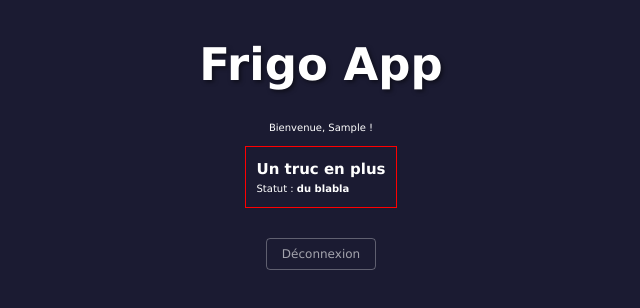
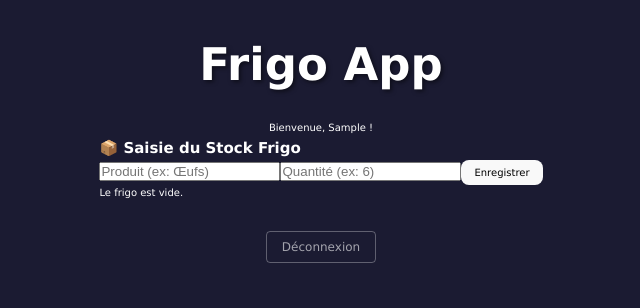
Before and after one commit to Projet-ingenierie-logiciel-2A-JerRouTes/projet2A, a React app in the folder src/frontend/: page / in a window 1280 px wide. Both pictures are taken after typing "Sample", "Sample123" into the empty fields and a click on the button "Se connecter". Shown: the top 308 px of the page, without its empty margins (319-959 px from the left). Built offline with nearby package versions, Linux system fonts and the light colour scheme; the HTML template or start-up script is replaced by a standard one.

Commit message:
feat: login et inventaire complets avec documentation README

```diff
--- a/src/frontend/src/App.jsx
+++ b/src/frontend/src/App.jsx
@@ -1,6 +1,7 @@
 import React, { useState } from "react";
 import Login from "./components/Login";
 import Test from "./components/Test";
+import InventaireFrigo from "./components/InventaireFrigo";
 import "./App.css";
 
 const App = () => {
@@ -9,15 +10,22 @@ const App = () => {
   return (
     <div className="app">
       {!user ? (
-        // Si pas d'utilisateur, on affiche le Login
         <Login onLogin={(pseudo) => setUser(pseudo)} />
       ) : (
-        // Si connecté, on affiche le contenu
         <>
           <h1>Frigo App</h1>
           <p>Bienvenue, {user} !</p>
+
+          {/* --- ANCIEN AFFICHAGE (COMMENTÉ) ---
           <Test />
-          <button onClick={() => setUser(null)} className="logout-btn">Déconnexion</button>
+          ------------------------------------- */}
+
+          {/* NOUVEL AFFICHAGE : SAISIE D'INGRÉDIENTS */}
+          <InventaireFrigo />
+
+          <button onClick={() => setUser(null)} className="logout-btn">
+            Déconnexion
+          </button>
         </>
       )}
     </div>
--- /dev/null
+++ b/src/frontend/src/components/InventaireFrigo.jsx
@@ -0,0 +1,83 @@
+import React, { useState } from 'react';
+
+function InventaireFrigo() {
+  const [ingredient, setIngredient] = useState('');
+  const [quantite, setQuantite] = useState('');
+  const [stock, setStock] = useState([]);
+
+  // Fonction pour ajouter un produit au tableau
+  const enregistrerProduit = (e) => {
+    e.preventDefault();
+    if (ingredient && quantite) {
+      const nouvelArticle = {
+        id: Date.now(), // Génère un ID unique basé sur le temps
+        nom: ingredient,
+        qte: quantite
+      };
+      setStock([...stock, nouvelArticle]); // Ajoute l'article à la liste existante
+      setIngredient(''); // Réinitialise le champ produit
+      setQuantite('');   // Réinitialise le champ quantité
+    }
+  };
+
+  // Fonction pour supprimer un produit de la liste
+  const supprimerArticle = (id) => {
+    setStock(stock.filter(item => item.id !== id));
+  };
+
+  return (
+    <div className="inventory-container">
+      <h2>📦 Saisie du Stock Frigo</h2>
+
+      <form onSubmit={enregistrerProduit} className="inventory-form">
+        <input
+          type="text"
+          placeholder="Produit (ex: Œufs)"
+          value={ingredient}
+          onChange={(e) => setIngredient(e.target.value)}
+        />
+        <input
+          type="text"
+          placeholder="Quantité (ex: 6)"
+          value={quantite}
+          onChange={(e) => setQuantite(e.target.value)}
+        />
+        <button type="submit">Enregistrer</button>
+      </form>
+
+      <div className="inventory-list">
+        {stock.length === 0 ? (
+          <p>Le frigo est vide.</p>
+        ) : (
+          <table>
+            <thead>
+              <tr>
+                <th>Produit</th>
+                <th>Quantité</th>
+                <th>Action</th>
+              </tr>
+            </thead>
+            <tbody>
+              {stock.map((item) => (
+                <tr key={item.id}>
+                  <td>{item.nom}</td>
+                  <td>{item.qte}</td>
+                  <td>
+                    <button
+                      onClick={() => supprimerArticle(item.id)}
+                      className="delete-btn"
+                    >
+                      ❌
+                    </button>
+                  </td>
+                </tr>
+              ))}
+            </tbody>
+          </table>
+        )}
+      </div>
+    </div>
+  );
+}
+
+export default InventaireFrigo;
```
Also changed, not shown: 2 other files (tests, documents, lock files or other folders).
